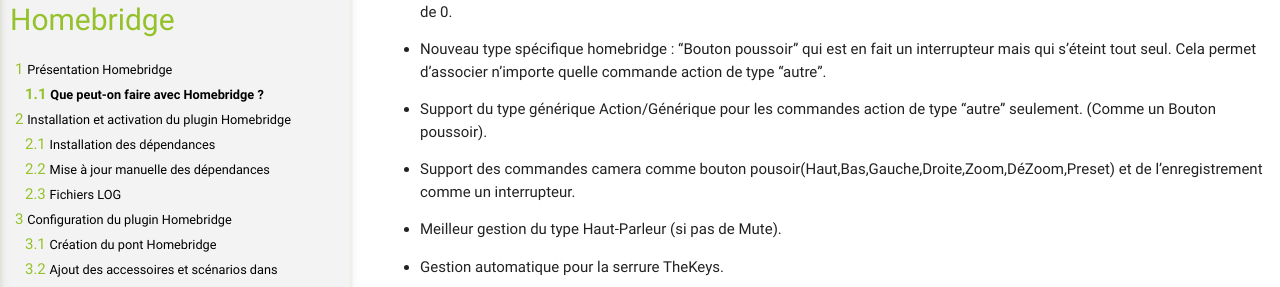
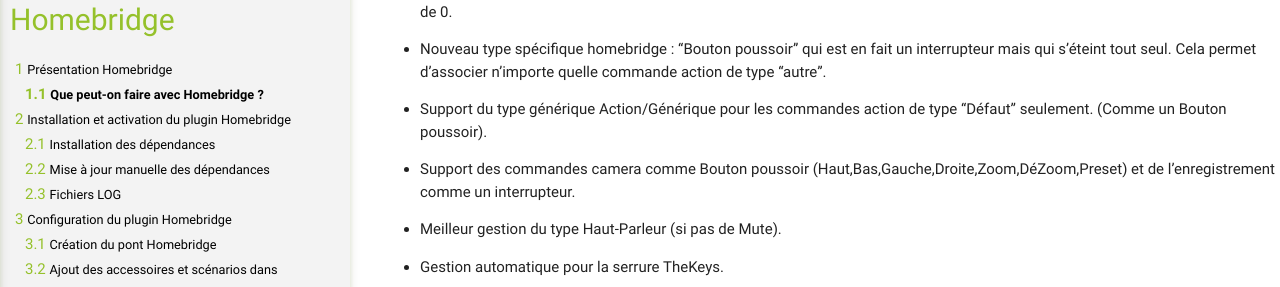
Before and after one commit to noodom/plugin-homebridge, a Jekyll site: the page built from docs/fr_FR/index.md, in a window 1280 px wide and 900 px high, scrolled down 56248 px. Shown: the part 160-447 px from the top of the window. Built offline with Jekyll 4.4.1, drawn with Linux system fonts in a browser that asks for light colours; our own code applies the rules of GitHub Pages for plain Markdown files.

Commit message:
Update index.md

```diff
--- a/docs/fr_FR/index.md
+++ b/docs/fr_FR/index.md
@@ -1119,9 +1119,9 @@ v1.4.0 (22&23-03-2018)
 
 * Nouveau type spécifique homebridge : "Bouton poussoir" qui est en fait un interrupteur mais qui s'éteint tout seul. Cela permet d'associer n'importe quelle commande action de type "autre".
 
-* Support du type générique Action/Générique pour les commandes action de type "autre" seulement. (Comme un Bouton poussoir).
+* Support du type générique Action/Générique pour les commandes action de type "Défaut" seulement. (Comme un Bouton poussoir).
 
-* Support des commandes camera comme bouton pousoir(Haut,Bas,Gauche,Droite,Zoom,DéZoom,Preset) et de l'enregistrement comme un interrupteur.
+* Support des commandes camera comme Bouton poussoir (Haut,Bas,Gauche,Droite,Zoom,DéZoom,Preset) et de l'enregistrement comme un interrupteur.
 
 * Meilleur gestion du type Haut-Parleur (si pas de Mute).
 
```
